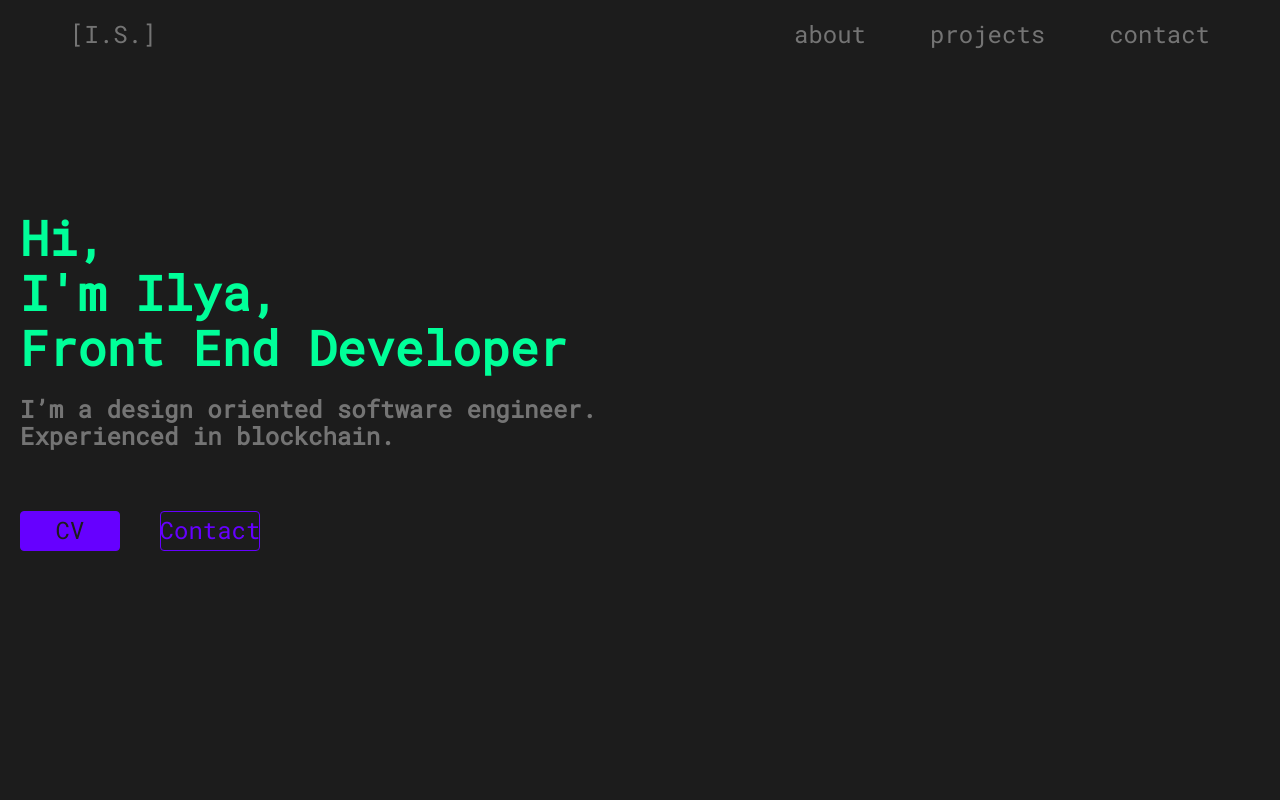
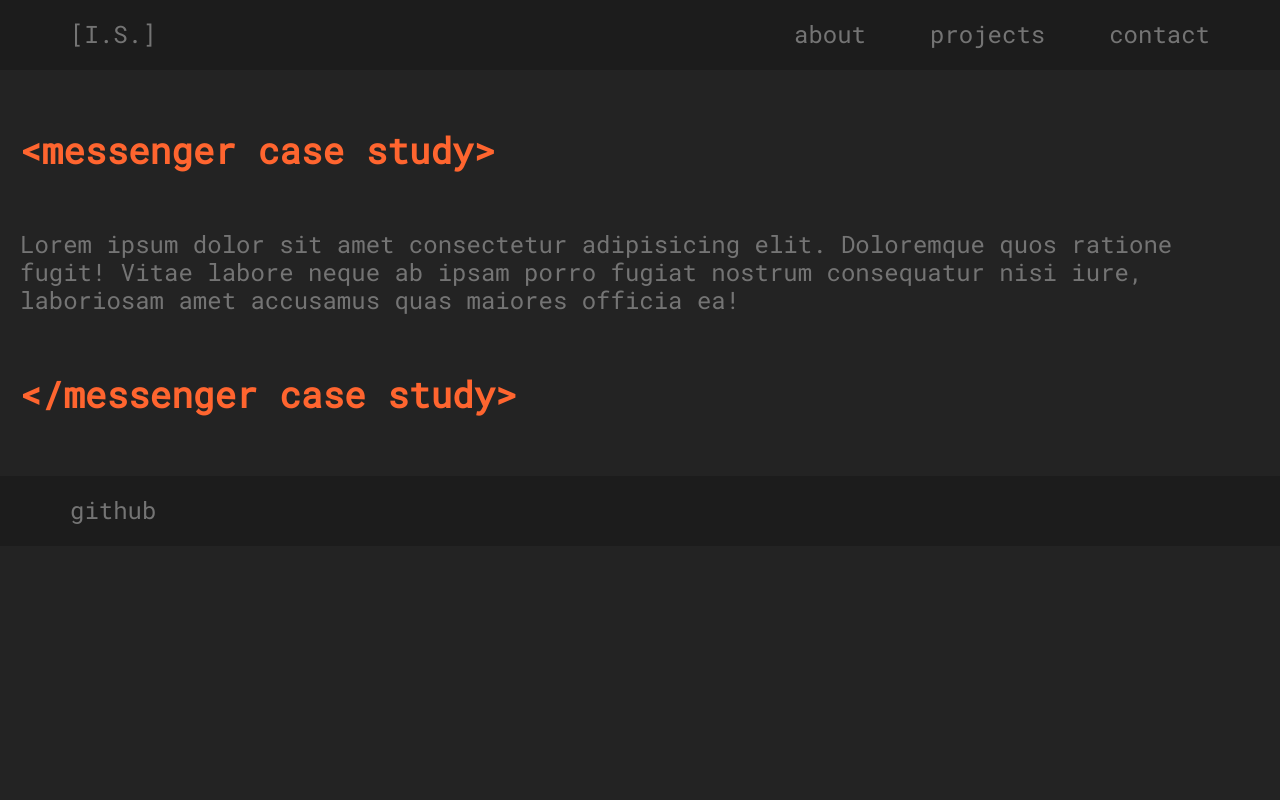
Before and after one commit to Ilichhh/portfolio-website, a React (Vite) app: page /messenger in a window 1280 px wide. Shown: the top 800 px of the page. Built offline with nearby package versions, Linux system fonts and the light colour scheme.

Commit message:
feat: add pages for case study

```diff
--- a/src/App.tsx
+++ b/src/App.tsx
@@ -1,15 +1,15 @@
-import { Header, Footer } from './components';
-import { HeroSection, AboutSection, ProjectsSection, ContactSection } from './components/sections';
+import { Routes, Route } from 'react-router-dom';
+
+import { MainPage } from './pages/MainPage';
+import { MessengerCaseStudyPage } from './pages/MessengerCaseStudyPage';
+import { GraphiqlCaseStudyPage } from './pages/GraphiqlCaseStudyPage';
 
 export const App = () => {
   return (
-    <>
-      <Header />
-      <HeroSection />
-      <AboutSection />
-      <ProjectsSection />
-      <ContactSection />
-      <Footer />
-    </>
+    <Routes>
+      <Route path="/" element={<MainPage />} />
+      <Route path="/messenger" element={<MessengerCaseStudyPage />} />
+      <Route path="/graphiql" element={<GraphiqlCaseStudyPage />} />
+    </Routes>
   );
 };
--- a/src/components/ProjectPreview.tsx
+++ b/src/components/ProjectPreview.tsx
@@ -14,6 +14,7 @@ interface ProjectPreviewProps {
   imageUrl: string;
   githubUrl: string;
   deployUrl: string;
+  caseStudyUrl: string;
 }
 
 export const ProjectPreview = ({
@@ -22,6 +23,7 @@ export const ProjectPreview = ({
   imageUrl,
   githubUrl,
   deployUrl,
+  caseStudyUrl,
 }: ProjectPreviewProps) => {
   return (
     <div>
@@ -34,6 +36,7 @@ export const ProjectPreview = ({
       <Link to={deployUrl} target="_blank">
         <img src={LinkIcon}></img>
       </Link>
+      <Link to={caseStudyUrl}>CASE STUDY</Link>
     </div>
   );
 };
--- a/src/components/sections/ProjectsSection.tsx
+++ b/src/components/sections/ProjectsSection.tsx
@@ -20,6 +20,7 @@ export const ProjectsSection = () => {
       imageUrl={project.imageUrl}
       githubUrl={project.githubUrl}
       deployUrl={project.deployUrl}
+      caseStudyUrl={project.caseStudyUrl}
     />
   ));
 
--- a/src/data/projects.ts
+++ b/src/data/projects.ts
@@ -6,6 +6,7 @@ export const projectsData = [
     imageUrl: 'https://i.gyazo.com/98fdfafa91762e8d84a1b241f71b58d5.png',
     githubUrl: 'https://github.com/Ilichhh/telegram-clone',
     deployUrl: 'https://netelegram.netlify.app/register',
+    caseStudyUrl: '/messenger',
   },
   {
     name: 'GraphiQL Playground',
@@ -14,5 +15,6 @@ export const projectsData = [
     imageUrl: 'https://github.com/Ilichhh/graphiql-app/blob/develop/public/hero.png?raw=true',
     githubUrl: 'https://github.com/Ilichhh/graphiql-app',
     deployUrl: 'https://graphiql-app.netlify.app/',
+    caseStudyUrl: '/graphiql',
   },
 ];
--- /dev/null
+++ b/src/pages/GraphiqlCaseStudyPage.tsx
@@ -0,0 +1,22 @@
+import { Header, Footer } from '../components';
+import { Container, SectionHeader, SectionContent } from '../components/common';
+
+import theme from '../theme';
+
+export const GraphiqlCaseStudyPage = () => {
+  return (
+    <>
+      <Header />
+      <Container>
+        <SectionHeader color={theme.colors.green}>{`<graphiql case study>`}</SectionHeader>
+        <SectionContent>
+          Lorem ipsum dolor sit amet consectetur adipisicing elit. Doloremque quos ratione fugit!
+          Vitae labore neque ab ipsam porro fugiat nostrum consequatur nisi iure, laboriosam amet
+          accusamus quas maiores officia ea!
+        </SectionContent>
+        <SectionHeader color={theme.colors.green}>{`</graphiql case study>`}</SectionHeader>
+      </Container>
+      <Footer />
+    </>
+  );
+};
--- /dev/null
+++ b/src/pages/MainPage.tsx
@@ -0,0 +1,15 @@
+import { Header, Footer } from '../components';
+import { HeroSection, AboutSection, ProjectsSection, ContactSection } from '../components/sections';
+
+export const MainPage = () => {
+  return (
+    <>
+      <Header />
+      <HeroSection />
+      <AboutSection />
+      <ProjectsSection />
+      <ContactSection />
+      <Footer />
+    </>
+  );
+};
--- /dev/null
+++ b/src/pages/MessengerCaseStudyPage.tsx
@@ -0,0 +1,22 @@
+import { Header, Footer } from '../components';
+import { Container, SectionHeader, SectionContent } from '../components/common';
+
+import theme from '../theme';
+
+export const MessengerCaseStudyPage = () => {
+  return (
+    <>
+      <Header />
+      <Container>
+        <SectionHeader color={theme.colors.red}>{`<messenger case study>`}</SectionHeader>
+        <SectionContent>
+          Lorem ipsum dolor sit amet consectetur adipisicing elit. Doloremque quos ratione fugit!
+          Vitae labore neque ab ipsam porro fugiat nostrum consequatur nisi iure, laboriosam amet
+          accusamus quas maiores officia ea!
+        </SectionContent>
+        <SectionHeader color={theme.colors.red}>{`</messenger case study>`}</SectionHeader>
+      </Container>
+      <Footer />
+    </>
+  );
+};
```
